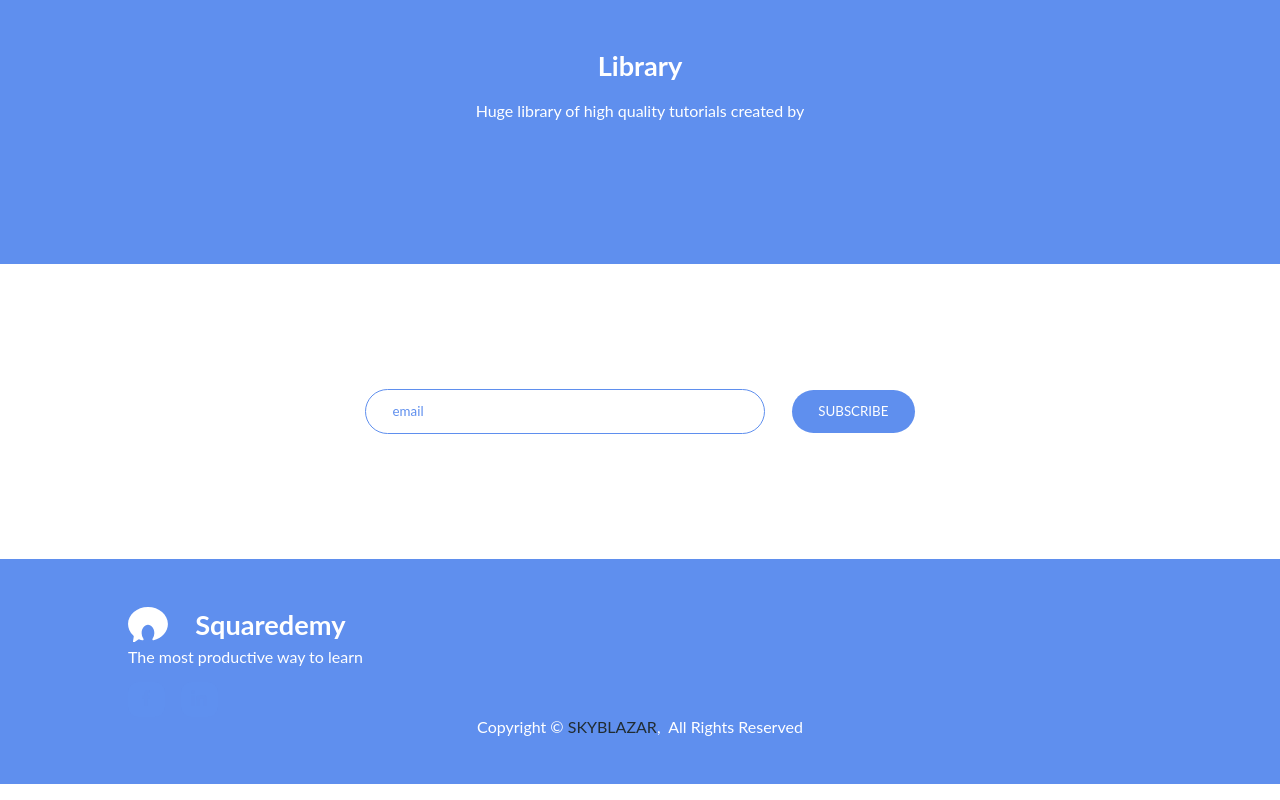
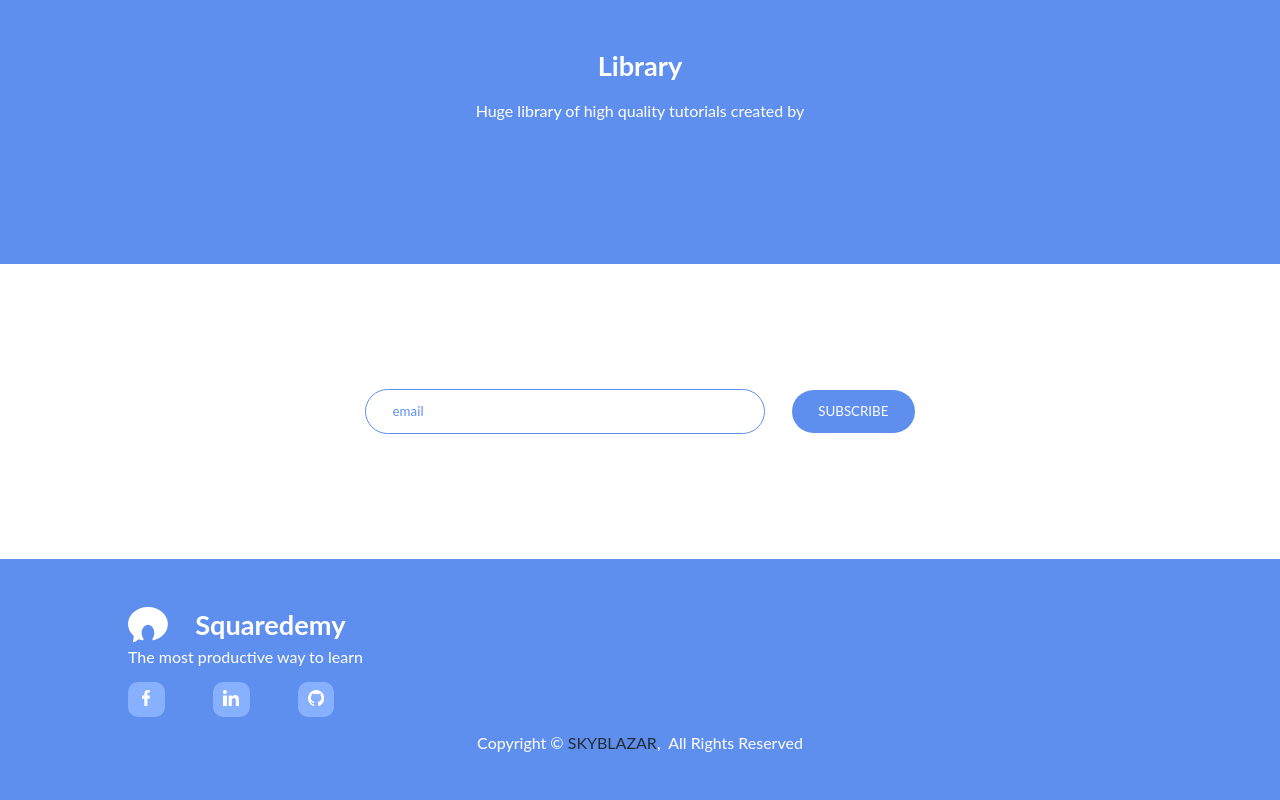
Before and after one commit to elishaking/squaredemy-web, a React (Create React App) app: page / in a window 1280 px wide. Shown: the part 4843-5643 px from the top of the page. Built offline with nearby package versions, Linux system fonts and the light colour scheme.

Commit message:
media links

```diff
--- a/src/components/layout/Footer/Footer.js
+++ b/src/components/layout/Footer/Footer.js
@@ -19,23 +19,29 @@ export default function Footer() {
           <p>The most productive way to learn</p>
 
           <div className="social">
-            <a href="https://web.facebook.com/skyblazar">
+            <a href="https://web.facebook.com/skyblazar" target="_blank" rel="noreferrer noopener">
               <svg id="facebook_176_" data-name="facebook [#176]" xmlns="http://www.w3.org/2000/svg" width="0.5em" height="1em" viewBox="0 0 16.145 32.289">
                 <g id="Dribbble-Light-Preview">
                   <g id="icons">
-                    <path id="facebook-_176_" data-name="facebook-[#176]" d="M340.012,7271.29v-14.53h4.412l.72-6.458h-5.132v-3.148c0-1.662.044-3.309,2.367-3.309h2.354v-4.617a26.589,26.589,0,0,0-4.067-.227c-4.272,0-6.947,2.68-6.947,7.588v3.713H329v6.458h4.719v14.53Z" transform="translate(-329 -7239)" fill="#5f8fee" fill-rule="evenodd" />
+                    <path id="facebook-_176_" data-name="facebook-[#176]" d="M340.012,7271.29v-14.53h4.412l.72-6.458h-5.132v-3.148c0-1.662.044-3.309,2.367-3.309h2.354v-4.617a26.589,26.589,0,0,0-4.067-.227c-4.272,0-6.947,2.68-6.947,7.588v3.713H329v6.458h4.719v14.53Z" transform="translate(-329 -7239)" fill="#fff" fill-rule="evenodd" />
                   </g>
                 </g>
               </svg>
             </a>
 
-            <a href="https://www.linkedin.com/in/elishaking">
+            <a href="https://www.linkedin.com/in/elishaking" target="_blank" rel="noreferrer noopener">
               <svg id="linkedin_161_" data-name="linkedin [#161]" xmlns="http://www.w3.org/2000/svg" width="1em" height="1em" viewBox="0 0 34 34">
                 <g id="Dribbble-Light-Preview">
                   <g id="icons">
-                    <path id="linkedin-_161_" data-name="linkedin-[#161]" d="M158,7353h-6.8v-11.9c0-3.264-1.44-5.083-4.022-5.083-2.81,0-4.478,1.9-4.478,5.083V7353h-6.8v-22.1h6.8v2.482a8.2,8.2,0,0,1,6.941-3.74c4.809,0,8.359,2.941,8.359,9.01V7353Zm-29.849-25.637a4.182,4.182,0,1,1,4.15-4.182,4.165,4.165,0,0,1-4.15,4.182ZM124,7353h8.5v-22.1H124Z" transform="translate(-124 -7319.001)" fill="#5f8fee" fill-rule="evenodd" />
+                    <path id="linkedin-_161_" data-name="linkedin-[#161]" d="M158,7353h-6.8v-11.9c0-3.264-1.44-5.083-4.022-5.083-2.81,0-4.478,1.9-4.478,5.083V7353h-6.8v-22.1h6.8v2.482a8.2,8.2,0,0,1,6.941-3.74c4.809,0,8.359,2.941,8.359,9.01V7353Zm-29.849-25.637a4.182,4.182,0,1,1,4.15-4.182,4.165,4.165,0,0,1-4.15,4.182ZM124,7353h8.5v-22.1H124Z" transform="translate(-124 -7319.001)" fill="#fff" fill-rule="evenodd" />
                   </g>
                 </g>
+              </svg>
+            </a>
+
+            <a href="https://github.com/elishaking/squaredemy-web" target="_blank" rel="noreferrer noopener">
+              <svg xmlns="http://www.w3.org/2000/svg" width="1.02em" height="1em" viewBox="0 0 94.672 92.334">
+                <path id="bxl-github" d="M49.388,2A47.343,47.343,0,0,0,34.424,94.256c2.368.427,3.222-1.03,3.222-2.283,0-1.125-.038-4.105-.052-8.049-13.17,2.857-15.951-6.35-15.951-6.35-2.145-5.467-5.254-6.924-5.254-6.924-4.3-2.938.327-2.871.327-2.871,4.755.332,7.247,4.879,7.247,4.879C28.188,79.89,35.05,77.8,37.737,76.591A10.148,10.148,0,0,1,40.75,70.26c-10.507-1.191-21.556-5.254-21.556-23.4a18.341,18.341,0,0,1,4.86-12.7c-.479-1.2-2.117-6.018.47-12.529,0,0,3.972-1.277,13.013,4.846a44.8,44.8,0,0,1,23.692,0c9.046-6.127,13.013-4.846,13.013-4.846,2.587,6.511.963,11.328.47,12.529a18.226,18.226,0,0,1,4.86,12.7c0,18.191-11.058,22.187-21.6,23.359,1.685,1.462,3.2,4.347,3.2,8.761,0,6.331-.057,11.438-.057,12.99,0,1.267.845,2.738,3.26,2.273A47.342,47.342,0,0,0,49.388,2Z" transform="translate(-2.052 -2)" fill="#fff" fill-rule="evenodd" />
               </svg>
             </a>
           </div>
--- a/src/components/layout/Footer/Footer.scss
+++ b/src/components/layout/Footer/Footer.scss
@@ -12,23 +12,25 @@
 
     p {
       margin: 0.3em 0 1em 0;
+      text-align: left;
     }
 
     .social {
       display: flex;
+      margin-bottom: 1em;
 
       a {
         padding: 0.5em 0;
         width: 2.3em;
         text-align: center;
-        background-color: rgba($color: #5f8fee, $alpha: 0.2);
+        background-color: #87b0ff;
         border-radius: 10px;
-        margin-right: 1em;
+        margin-right: 3em;
       }
 
       a:hover {
         opacity: 1;
-        background-color: rgba($color: #5f8fee, $alpha: 0.3);
+        background-color: #6c9eff;
       }
     }
   }
```
